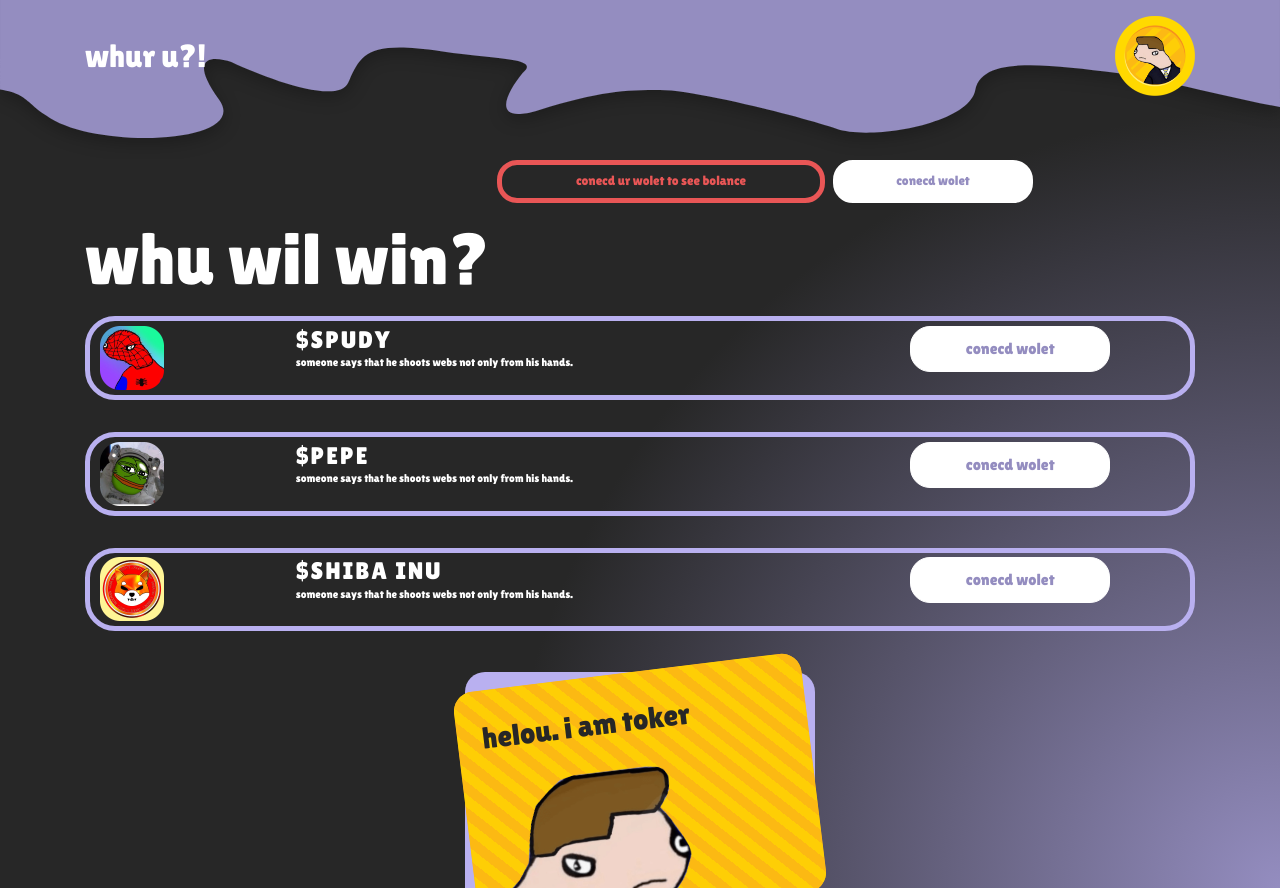
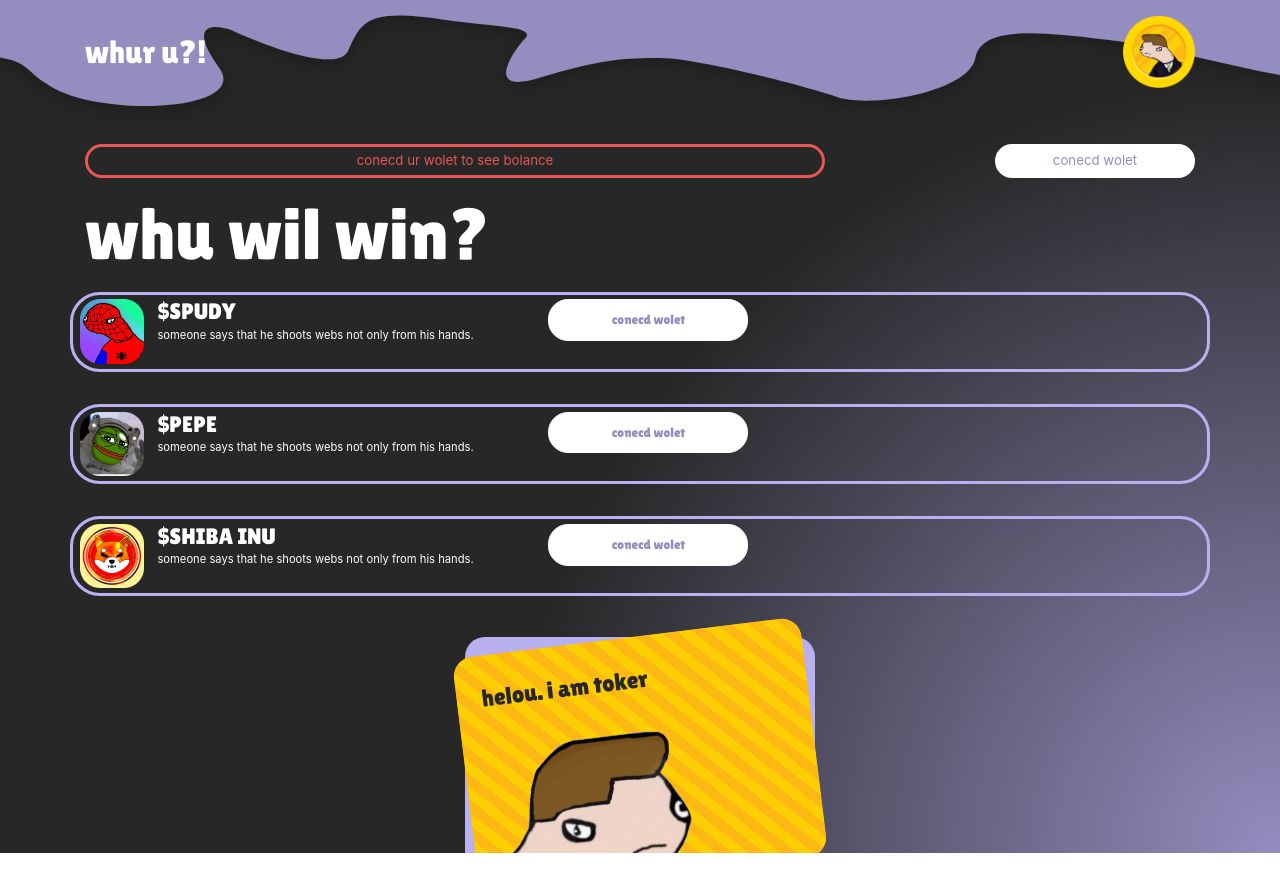
Before and after one commit to tokerkarlsen/tokerkarlsen.github.io, a plain HTML site: page intervuv.html in a window 1280 px wide. After the commit the page ends 853 px from the top, so only its background shows below. Drawn offline with nearby package versions, Linux system fonts and the light colour scheme; a script that the page names is missing.

Commit message:
Update intervuv.css

```diff
--- a/css/intervuv.css
+++ b/css/intervuv.css
@@ -1,9 +1,6 @@
 body {
-    font-family: "Lilita One", sans-serif;
     background: rgb(39, 39, 39, 1);
     background: radial-gradient(circle at bottom right, rgba(148, 141, 192, 1) 0%, rgba(39, 39, 39, 1) 50%, rgba(39, 39, 39, 1) 100%);
-    display: flex;
-    flex-direction: column;
     min-height: 100vh;
 }
 
@@ -13,14 +10,16 @@
 }
 
 .btn, #bolance {
+    font-family: -apple-system, BlinkMacSystemFont, "Helvetica Neue", Helvetica, Arial, sans-serif;
     font-size: 0.83rem;
 }
 
 .heder {
+    width: 100%;
+    height: 128px;
+    margin-bottom: 16px;
     background: url(/img/header.svg) bottom repeat-x;
     background-size: cover;
-    height: 10rem;
-    width: 100%;
 }
 
 .heder h1 {
@@ -32,28 +31,32 @@
 }
 
 .heder .coin {
-    width: 5rem;
-    margin-left: auto;
+    width: 72px;
     margin-right: 0;
 }
 
 .butonz .btn {
-    padding: 0.4rem 10%;
-    border: 5px #B9B0F0 solid;
+    padding: 0.25rem 0.5rem;
+    border: 3px #B9B0F0 solid;
+    white-space: nowrap;
+}
+
+.butonz .btn.connecd {
+    float: right;
 }
 
 #bolance {
     display: block;
     background: none;
-    padding: 0.4rem 10%;
-    border: 5px solid #fff;
+    padding: 0.25rem 0.5rem;
+    border: 3px solid #fff;
     border-radius: 20px;
+    text-align: center;
     color: white;
 }
 
 #bolance.eror {
-    float: right;
-    border: 5px #E95656 solid;
+    border: 3px #E95656 solid;
     background: none;
     color: #E95656;
 }
@@ -74,27 +77,31 @@
 }
 
 .candydate {
+    display: flex;
+    align-items: center;
     margin: 1rem 0;
+    padding: 0.3rem 0.45rem;
+    border-radius: 30px;
+    border: 3px #B9B0F0 solid;
 }
 
-.candydate .row {
-    border: 5px #B9B0F0 solid;
-    border-radius: 30px;
-    padding: 0.3rem 0.6rem;
+.candydate .avatar {
+    flex: 0 0 64px;
+    width: 64px;
 }
 
 .candydate .avatar > img {
-    width: 64px;
-    height: 64px;
+    width: 100%;
 }
 
 .candydate .describten {
-    padding-left: 1rem;
+    padding-left: 0.83rem;
     line-height: 1;
 }
 
 .candydate .describten h2 {
-    font-size: 1.5rem;
+    font-size: 1.4rem;
+    letter-spacing: 0;
     text-align: left;
 }
 
@@ -102,10 +109,17 @@
     font-size: 0.7rem;
 }
 
+.candydate .buton {
+    margin-left: auto;
+    padding-left: 0.83rem;
+}
+
 .candydate .buton > .btn {
-    font-size: 1rem;
+    font-family: "Lilita One", sans-serif;
+    font-size: 0.83rem;
     background-color: white;
     border-color: white;
+    white-space: nowrap;
     color: #948DC0;
 }
 
@@ -123,3 +137,8 @@
 .cursor-defolt {
     cursor: default!important;
 }
+
+.card-foreground > span {
+    font-family: "Lilita One", sans-serif;
+    font-size: 24px;
+}
```
